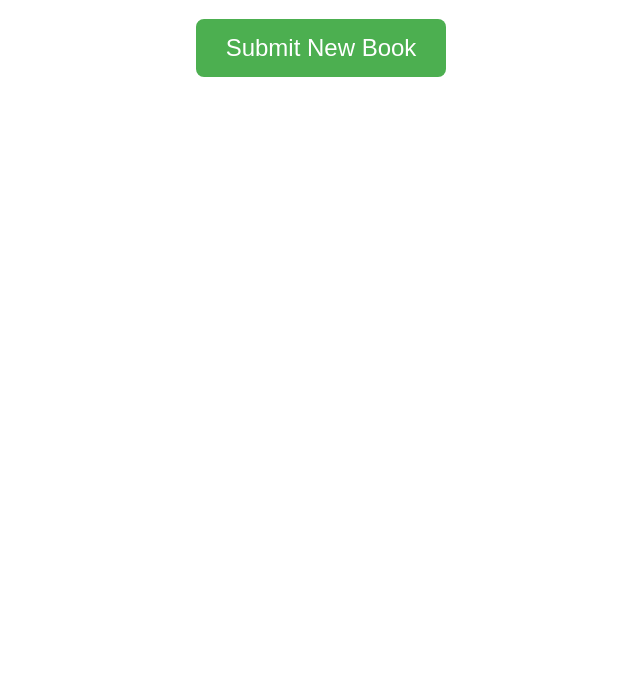
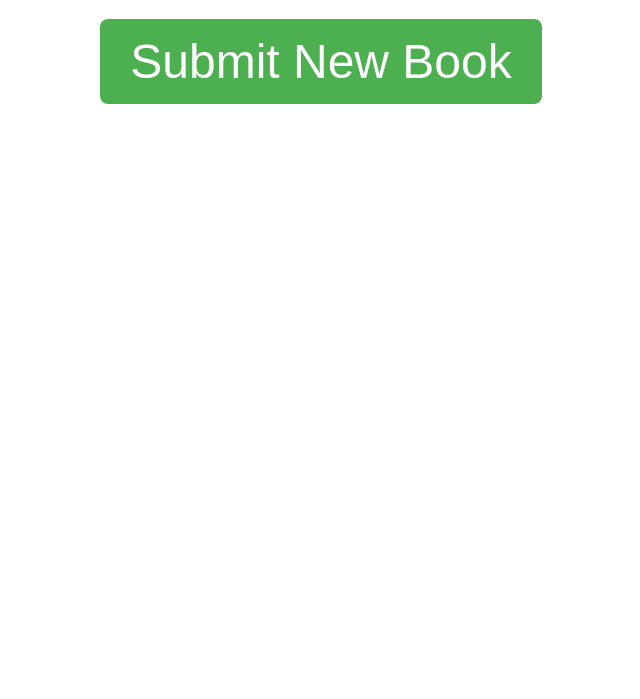
Before and after one commit to pooch1e/odinproject, a plain HTML site: page Public/index.html in a window 1280 px wide. Shown: the part 101-800 px from the top of the page, without its empty margins (319-959 px from the left). Drawn offline with nearby package versions, Linux system fonts and the light colour scheme.

```diff
--- a/Public/styles.css
+++ b/Public/styles.css
@@ -19,7 +19,7 @@ h1 {
 
 /* Style the button itself */
 #button button {
-    font-size: 1.5em;       /* Increase font size */
+    font-size: 3em;       /* Increase font size */
     padding: 15px 30px;     /* Increase padding for a larger button */
     border-radius: 8px;     /* Slightly rounded corners */
     background-color: #4CAF50; /* Set a background color (green) */
@@ -28,7 +28,7 @@ h1 {
     cursor: pointer;        /* Pointer cursor on hover */
 
 }
-/*  */
+
 
 .book-card {
     display: flexbox;
```
